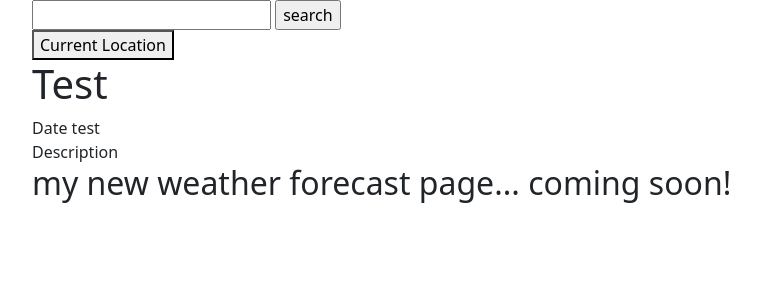
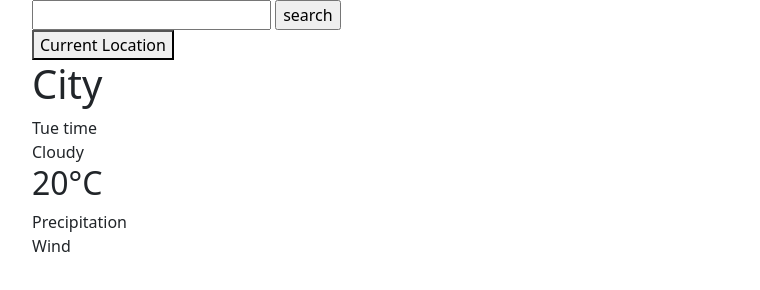
Before and after one commit to luisakiefer/weather-forecast, a plain HTML site: page index.html in a window 1280 px wide. Shown: the whole page, without its empty margins (50-810 px from the left). Drawn offline with nearby package versions, Linux system fonts and the light colour scheme.

Commit message:
updated index html

```diff
--- a/index.html
+++ b/index.html
@@ -25,16 +25,30 @@
         <button>Current Location</button>
       </div>
 
-      <!-- Current Temperature -->
+      <!-- Current Weather -->
 
       <div>
         <div>
-          <h1 id="location">Test</h1>
-        <div id="date">Date test</div>
-        <div id="description">Description</div>
+          <h1 id="location">City</h1>
+          <div id="date">Tue time</div>
+          <div id="description">Cloudy</div>
+        </div>
+      </div>
+
+      <div class="row">
+        <div class="col-md-6">
+          <div class="weather-temp-today">
+            <h2>20°C</h2>
+          </div>
+        </div>
+      </div>
+
+      <div class="row">
+        <div class="col-md-6">
+          <div class="rain">Precipitation <span id="precipitation"></span></div>
+          <div class="wind">Wind <span id="wind-speed"></span></div>
+        </div>
       </div>
     </div>
-
-    <h2>my new weather forecast page... coming soon!</h2>
   </body>
 </html>
```
